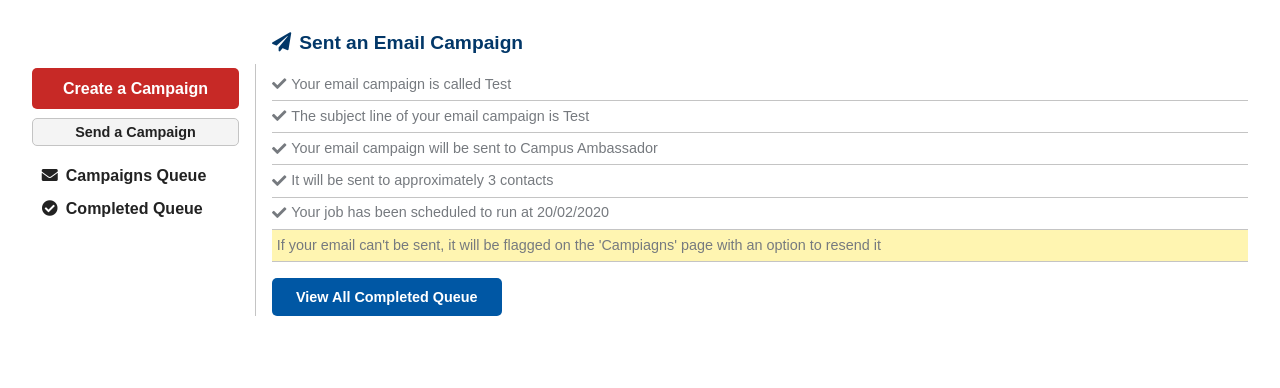
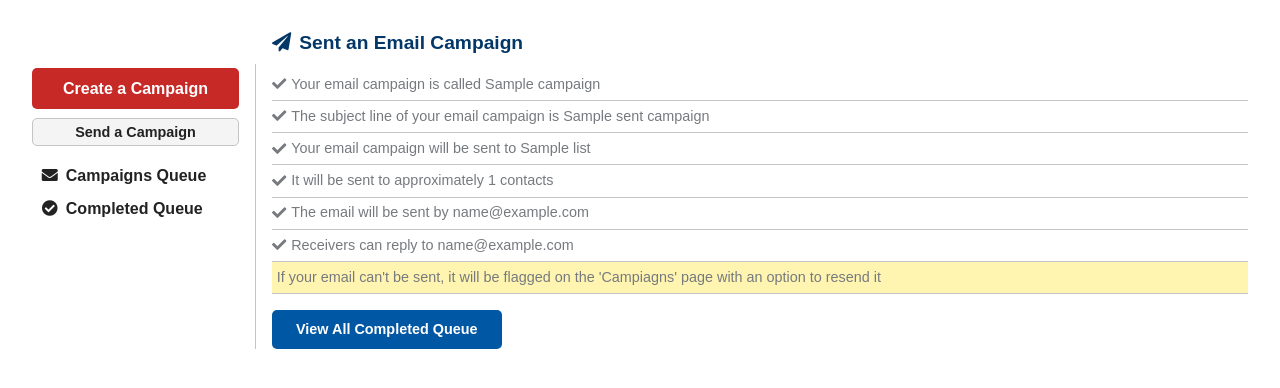
Before and after one commit to ThePubDoc/email-client, a Node project: template client/views/sent-campaign.ejs in a window 1280 px wide. Shown: the part 82-470 px from the top of the page. Run offline with Node 20 templates, Linux system fonts and the light colour scheme; the template is opened without the code that fills it: most values are stand-ins (such as "Sample title", 1, 10 or a date in 2020); some libraries are stand-ins or nearby versions.

Commit message:
added content from backend to sent-campaign page

```diff
--- a/client/views/sent-campaign.ejs
+++ b/client/views/sent-campaign.ejs
@@ -40,34 +40,43 @@
         <div id="campaign-details">
           <div>
             <i class="fas fa-check"></i>
-            <p>Your email campaign is called Test</p>
+            <p>Your email campaign is called <%=sentCampaign.campaign%></p>
           </div>
 
           <div>
             <i class="fas fa-check"></i>
             <p>
-              The subject line of your email campaign is Test
+              The subject line of your email campaign is
+              <%=sentCampaign.campaign_subject%>
             </p>
           </div>
 
           <div>
             <i class="fas fa-check"></i>
             <p>
-              Your email campaign will be sent to Campus Ambassador
+              Your email campaign will be sent to <%=sentCampaign.list%>
             </p>
           </div>
 
           <div>
             <i class="fas fa-check"></i>
             <p>
-              It will be sent to approximately 3 contacts
+              It will be sent to approximately <%=sentCampaign.total_contacts%>
+              contacts
             </p>
           </div>
 
           <div>
             <i class="fas fa-check"></i>
             <p>
-              Your job has been scheduled to run at 20/02/2020
+              The email will be sent by <%=sentCampaign.sender_email%>
+            </p>
+          </div>
+
+          <div>
+            <i class="fas fa-check"></i>
+            <p>
+              Receivers can reply to <%=sentCampaign.reply_email%>
             </p>
           </div>
 
```
Also changed, not shown: backend/models/sent-campaign.js (+18 -12 lines).
